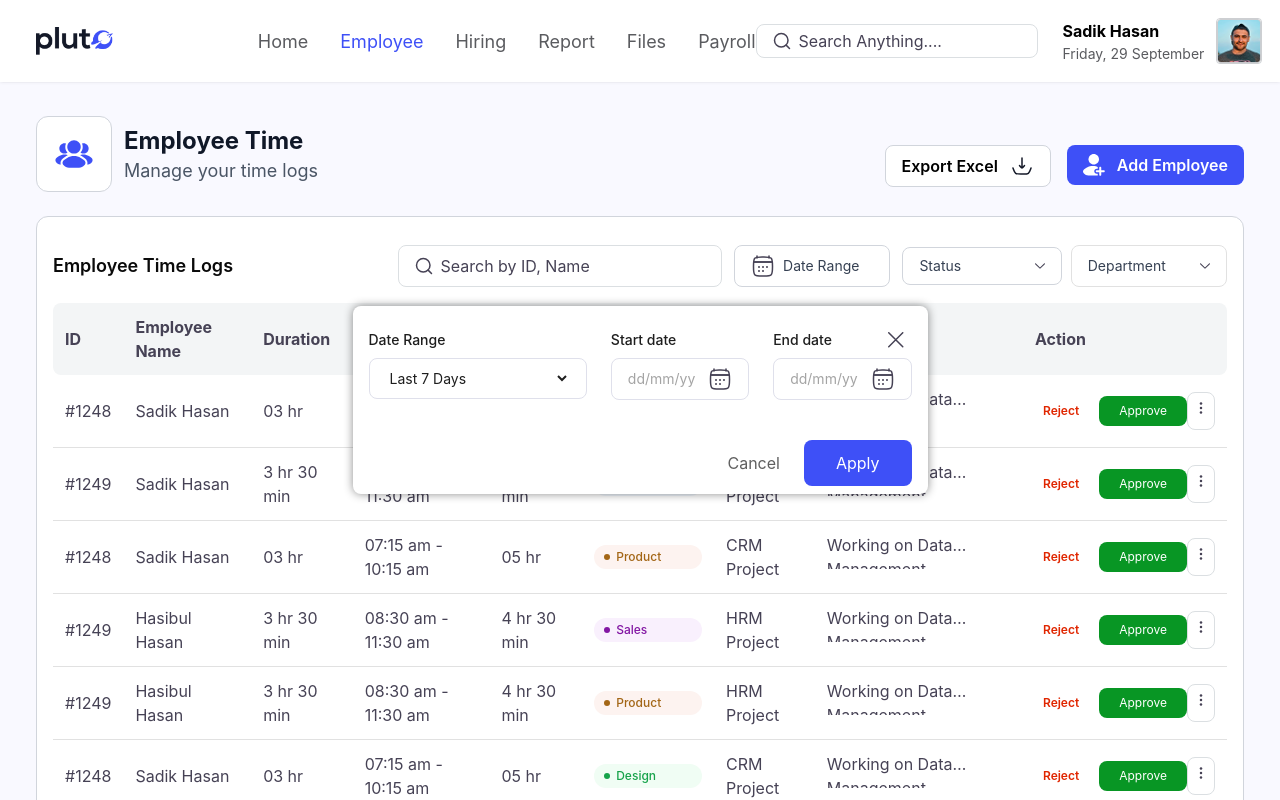
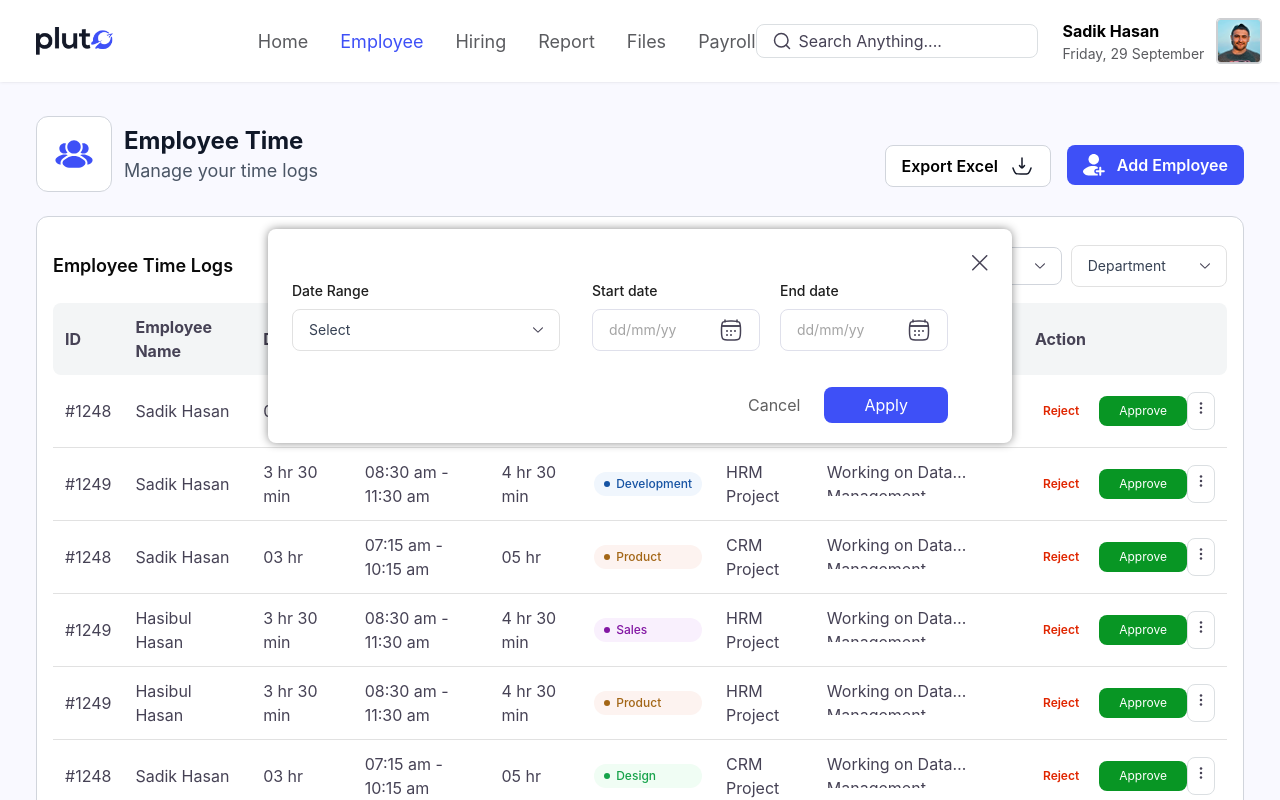
Before and after one commit to Tanvir-Ramim/gainSolutionTask, a React (Vite) app: page / in a window 1280 px wide. Both pictures are taken after a click on the button "Date Range". Shown: the top 800 px of the page. Built offline with nearby package versions, Linux system fonts and the light colour scheme.

Commit message:
date  picker reponsive , others position reponsvie

```diff
--- a/src/shared/components/CustomDropdown.jsx
+++ b/src/shared/components/CustomDropdown.jsx
@@ -23,7 +23,7 @@ const CustomDropdown = ({ data = [], placeholder = "Select", setState }) => {
   };
 
   return (
-    <div className="relative select-none " ref={dropdownRef}>
+    <div className="relative select-none  " ref={dropdownRef}>
       <div
         onClick={() => setOpen(!open)}
         className="bg-white border border-[#E1E1E1] rounded-lg px-4 py-2.5 text-sm text-gray-700 cursor-pointer flex items-center justify-between"
--- a/src/shared/components/DateRangeModal.jsx
+++ b/src/shared/components/DateRangeModal.jsx
@@ -1,31 +1,21 @@
-import React, { useState } from "react";
+import { useEffect, useRef, useState } from "react";
 import IconSvg from "../utils/IconSvg";
 import CalendarPopup from "./CalendarPopup";
+import CustomDropdown from "./CustomDropdown";
+import { dateRanges } from "../constants/AllDropDownData";
 
 const DateRangeModal = ({ setIsModalOpen }) => {
-  const [selectedRange, setSelectedRange] = useState("Last 7 Days");
   const [startDate, setStartDate] = useState("");
   const [endDate, setEndDate] = useState("");
   const [endDateError, setEndDateError] = useState("");
   const [showStartCal, setShowStartCal] = useState(false);
   const [showEndCal, setShowEndCal] = useState(false);
-
+  const calendarRef = useRef(null);
   const today = new Date();
   const [currentMonth, setCurrentMonth] = useState(today.getMonth());
   const [currentYear, setCurrentYear] = useState(today.getFullYear());
   // const [todayDate] = useState();
 
-  const dateRanges = [
-    "Today",
-    "Yesterday",
-    "Last 7 Days",
-    "Last 30 Days",
-    "This Month",
-    "Last Month",
-    "Custom Range",
-  ];
-
-  // Get days in month
   const daysInMonth = new Date(currentYear, currentMonth + 1, 0).getDate();
   const firstDay = new Date(currentYear, currentMonth, 1).getDay();
 
@@ -42,65 +32,51 @@ const DateRangeModal = ({ setIsModalOpen }) => {
     }
   };
 
-  // useEffect(() => {
-  //   if (showStartCal) {
-  //     const today = new Date();
-  //     setCurrentMonth(today.getMonth());
-  //     setCurrentYear(today.getFullYear());
-  //     setTodayDate(today.getDate());
-  //   }
-  // }, [showStartCal]);
+  useEffect(() => {
+    const handleClickOutside = (event) => {
+      if (calendarRef.current && !calendarRef.current.contains(event.target)) {
+        setShowStartCal(false);
+        setShowEndCal(false);
+      }
+    };
 
-  // useEffect(() => {
-  //   if (showEndCal) {
-  //     const today = new Date();
-  //     setCurrentMonth(today.getMonth());
-  //     setCurrentYear(today.getFullYear());
-  //     setTodayDate(today.getDate());
-  //   }
-  // }, [showEndCal]);
+    document.addEventListener("mousedown", handleClickOutside);
+    return () => {
+      document.removeEventListener("mousedown", handleClickOutside);
+    };
+  }, []);
 
   return (
-    <div className="px-4 py-2 relative">
+    <div className="lg:pr-16 md:pr-10 sm:pr-6  pr-4 md:pl-6 sm:pl-4 pl-3 pt-9 pb-5 relative">
       {/* Close */}
       <button
         onClick={() => setIsModalOpen(false)}
-        className="absolute right-6 top-6"
+        className="absolute cursor-pointer right-6 top-6"
       >
         <IconSvg name="crossModal" />
       </button>
 
-      {/* CONTENT */}
-      <div className="flex gap-6 mt-4">
-        {/* Date Range */}
-        <div className="w-[50%]">
+      <div className="flex sm:flex-row flex-col gap-6 mt-4">
+        <div className="sm:w-[43%] ">
           <label className="block text-[#1E1E1E] text-sm font-medium mb-2">
             Date Range
           </label>
 
-          <div className="border max-w-[268px] border-[#DFE0EB] rounded-lg px-4 flex items-center justify-between cursor-pointer">
-            <select
-              value={selectedRange}
-              onChange={(e) => setSelectedRange(e.target.value)}
-              className="w-full bg-transparent py-2.5 outline-none text-sm text-[#1E1E1E]"
-            >
-              {dateRanges.map((item, i) => (
-                <option key={i} value={item}>
-                  {item}
-                </option>
-              ))}
-            </select>
+          <div className=" rounded-lg cursor-pointer">
+            <div className="md:w-[268px] min-w-[268px]">
+              <CustomDropdown data={dateRanges} />
+            </div>
           </div>
         </div>
 
-        {/* Start Date */}
+        <div className="flex  md:gap-5 gap-2">
           <div className="relative">
             <label className="block text-[#1E1E1E] text-sm font-medium mb-2">
               Start date
             </label>
 
             <div
-            className="border max-w-[172px] border-[#DFE0EB] rounded-lg px-4 flex items-center gap-2 cursor-pointer"
+              className="border max-w-[172px] border-[#DFE0EB] rounded-lg sm:px-4 px-2 flex items-center gap-2 cursor-pointer"
               onClick={() => {
                 setShowStartCal(true);
                 setShowEndCal(false);
@@ -117,8 +93,8 @@ const DateRangeModal = ({ setIsModalOpen }) => {
               <IconSvg name="calendar" />
             </div>
 
-          {/* Calendar Popup */}
             {showStartCal && (
+              <div ref={calendarRef}>
                 <CalendarPopup
                   currentMonth={currentMonth}
                   currentYear={currentYear}
@@ -132,23 +108,42 @@ const DateRangeModal = ({ setIsModalOpen }) => {
                   isEndCalendar={false}
                   startDate={null}
                 />
+              </div>
+            )}
+            <div className="@4xl:ml-20 @2xl:ml-10 @md:ml-8 @xs:ml-2.5">
+              {showEndCal && (
+                <div ref={calendarRef}>
+                  <CalendarPopup
+                    currentMonth={currentMonth}
+                    currentYear={currentYear}
+                    setCurrentMonth={setCurrentMonth}
+                    setCurrentYear={setCurrentYear}
+                    firstDay={firstDay}
+                    daysInMonth={daysInMonth}
+                    onSelect={(d) => handleDateSelect(d, "end")}
+                    onClose={() => setShowEndCal(false)}
+                    todayDate={today.getDate()}
+                    startDate={startDate}
+                    isEndCalendar={true}
+                  />
+                </div>
               )}
             </div>
+          </div>
 
-        {/* End Date */}
           <div className="relative">
   <label className="block text-[#1E1E1E] text-sm font-medium mb-2">
     End date
   </label>
 
+  <div className="relative">
     <div
-            className="border max-w-[172px] border-[#DFE0EB] rounded-lg px-4 flex items-center gap-2 cursor-pointer"
+      className="border max-w-[172px] border-[#DFE0EB] rounded-lg sm:px-4 px-2 flex items-center gap-2 cursor-pointer"
       onClick={() => {
         if (!startDate) {
           setEndDateError("select start date first");
           return;
         }
-
         setEndDateError("");
         setShowEndCal(true);
         setShowStartCal(false);
@@ -165,42 +160,28 @@ const DateRangeModal = ({ setIsModalOpen }) => {
       <IconSvg name="calendar" />
     </div>
 
-          {/* ERROR MESSAGE */}
+    {/* Error message with absolute positioning */}
     {endDateError && (
-            <p className="text-red-500 text-xs mt-1">{endDateError}</p>
-          )}
-
-          {/* CALENDAR */}
-          {showEndCal && (
-            <CalendarPopup
-              currentMonth={currentMonth}
-              currentYear={currentYear}
-              setCurrentMonth={setCurrentMonth}
-              setCurrentYear={setCurrentYear}
-              firstDay={firstDay}
-              daysInMonth={daysInMonth}
-              onSelect={(d) => handleDateSelect(d, "end")}
-              onClose={() => setShowEndCal(false)}
-              todayDate={today.getDate()}
-              startDate={startDate}
-              isEndCalendar={true}
-            />
+      <p className="absolute left-0 -bottom-6 text-red-500 text-xs">
+        {endDateError}
+      </p>
     )}
   </div>
 </div>
+        </div>
+      </div>
 
-      {/* Footer */}
-      <div className="flex justify-end items-center gap-6 mt-10">
+      <div className="flex justify-end  items-center gap-6 mt-9">
         <button
           onClick={() => setIsModalOpen(false)}
-          className="text-[#606060] text-base"
+          className="text-[#606060]  cursor-pointer  text-base"
         >
           Cancel
         </button>
 
         <button
-          className="h-[46px] px-8 rounded-lg text-white text-base"
-          style={{ backgroundColor: "#3E50F7" }}
+          onClick={() => setIsModalOpen(false)}
+          className=" md:px-10 px-7 md:py-1.5 bg-primary cursor-pointer py-1 rounded-lg text-white text-base"
         >
           Apply
         </button>
--- a/src/shared/components/TableHeader.jsx
+++ b/src/shared/components/TableHeader.jsx
@@ -106,17 +106,6 @@ const TableHeader = () => {
             )}
           </div>
 
-          {/* <select className="bg-white border  cursor-pointer border-[#E1E1E1] rounded-lg px-4 py-2.5 text-sm text-gray-700 outline-none">
-            <option disabled selected hidden>
-              Department
-            </option>
-
-            {tableSearchDepartmentData?.map((status) => (
-              <option className="text-sm" key={status?.id}>
-                {status?.name}
-              </option>
-            ))}
-          </select> */}
           <CustomDropdown
             placeholder="Department"
             data={tableSearchDepartmentData}
@@ -124,8 +113,8 @@ const TableHeader = () => {
         </div>
       </div>
       {isModalOpen && (
-        <div className="fixed inset-0 flex items-center justify-center  ">
-          <div className="bg-white modal-shadow    rounded-lg    modal-slide-down relative">
+        <div className="fixed inset-0 flex items-center mb-32 p-2 justify-center  ">
+          <div className="bg-white modal-shadow     rounded-lg    modal-slide-down relative">
             <DateRangeModal setIsModalOpen={setIsModalOpen}></DateRangeModal>
           </div>
         </div>
--- a/src/shared/components/TableTitle.jsx
+++ b/src/shared/components/TableTitle.jsx
@@ -29,12 +29,12 @@ const TableTitle = () => {
         <MainButton
           icon={downloadIcon}
           iconPosition={"right"}
-          className=" text-black bg-white border border-gray-300"
+          className=" text-black @sm:text-base text-[13px] bg-white border border-gray-300"
         >
           Export Excel
         </MainButton>
         <div onClick={() => setIsModalOpen(true)}>
-          <MainButton icon={addButtonIcon} className="bg-primary text-white">
+          <MainButton icon={addButtonIcon} className="bg-primary @sm:text-base text-[13px] text-white">
             Add Employee
           </MainButton>
         </div>
--- a/src/shared/constants/AllDropDownData.js
+++ b/src/shared/constants/AllDropDownData.js
@@ -14,6 +14,24 @@ export  const tableSearchStatusData = [
     { id: 2, name: "CRM Project" },
     { id: 3, name: "HRM Project" },
  ]
+ export  const dateRanges = [
+    { id: 2, name: "Today" },
+    { id: 3, name: "Yesterday" },
+    { id: 4, name: "Last 7 Days" },
+    { id: 5, name: "Last 30 Days" },
+    { id: 6, name: "This Month" },
+ ]
+
+
+//   const dateRanges = [
+//     "Today",
+//     "Yesterday",
+//     "Last 7 Days",
+//     "Last 30 Days",
+//     "This Month",
+//     "Last Month",
+//     "Custom Range",
+//   ];
 
 
   export const months = [
--- a/src/shared/utils/MainButton.jsx
+++ b/src/shared/utils/MainButton.jsx
@@ -5,7 +5,7 @@ const MainButton = ({
 
   icon,
   iconPosition = "left",
-  px = "sm:px-4 px-3 ",
+  px = "sm:px-4 px-2 ",
   py = "sm:py-2 py-1.5 ",
   className = "",
   ...rest
@@ -37,7 +37,7 @@ const MainButton = ({
       )}
 
 
-      <span>{children}</span>
+      <span className="">{children}</span>
 
       {icon && iconPosition === "right" && (
         <span className="flex items-center">
```
Also changed, not shown: src/shared/components/CalendarPopup.jsx (+9 -9 lines), src/shared/components/Table.jsx (+22 -18 lines). Lines whose indentation alone changed are shown as unchanged.
